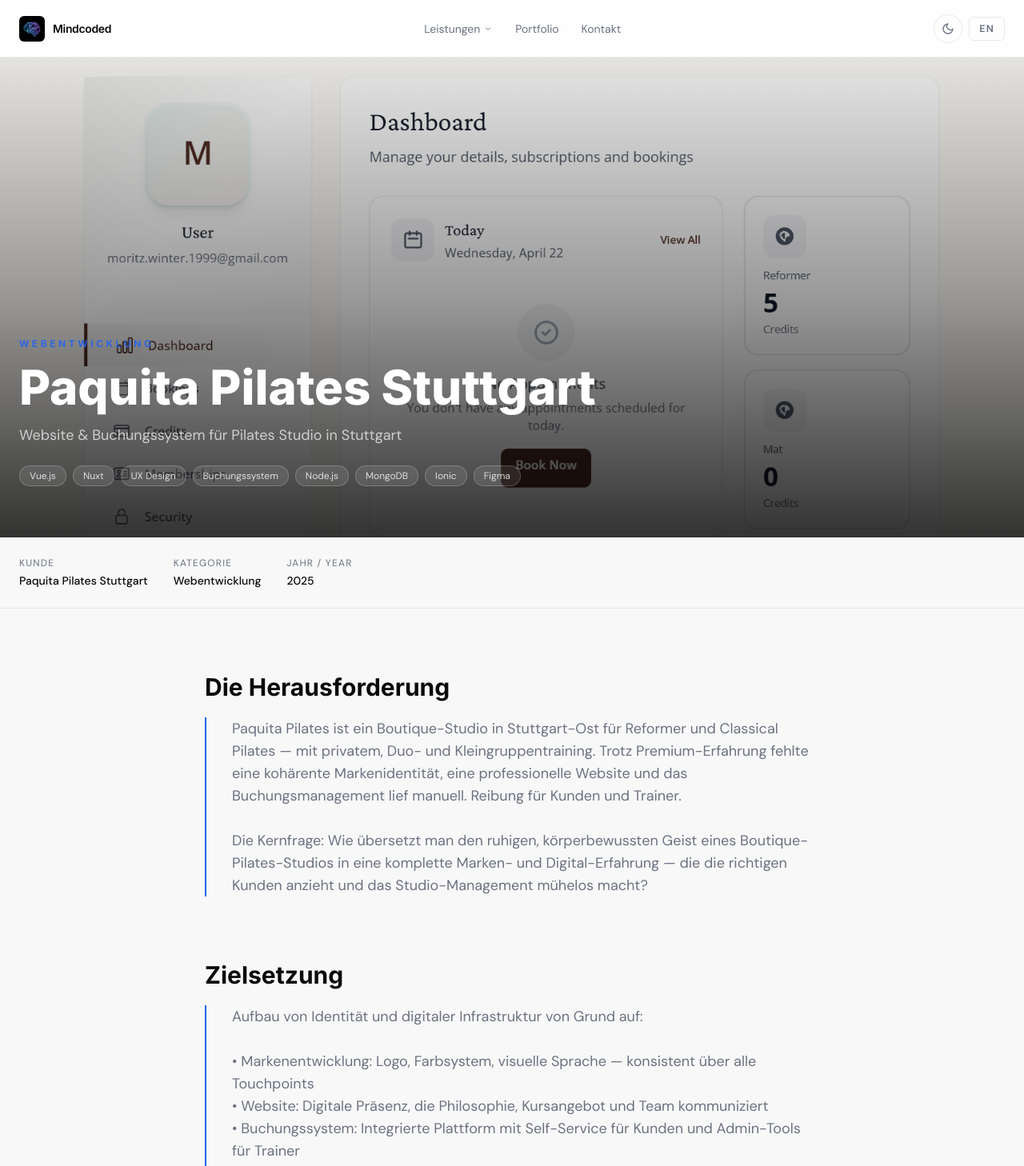
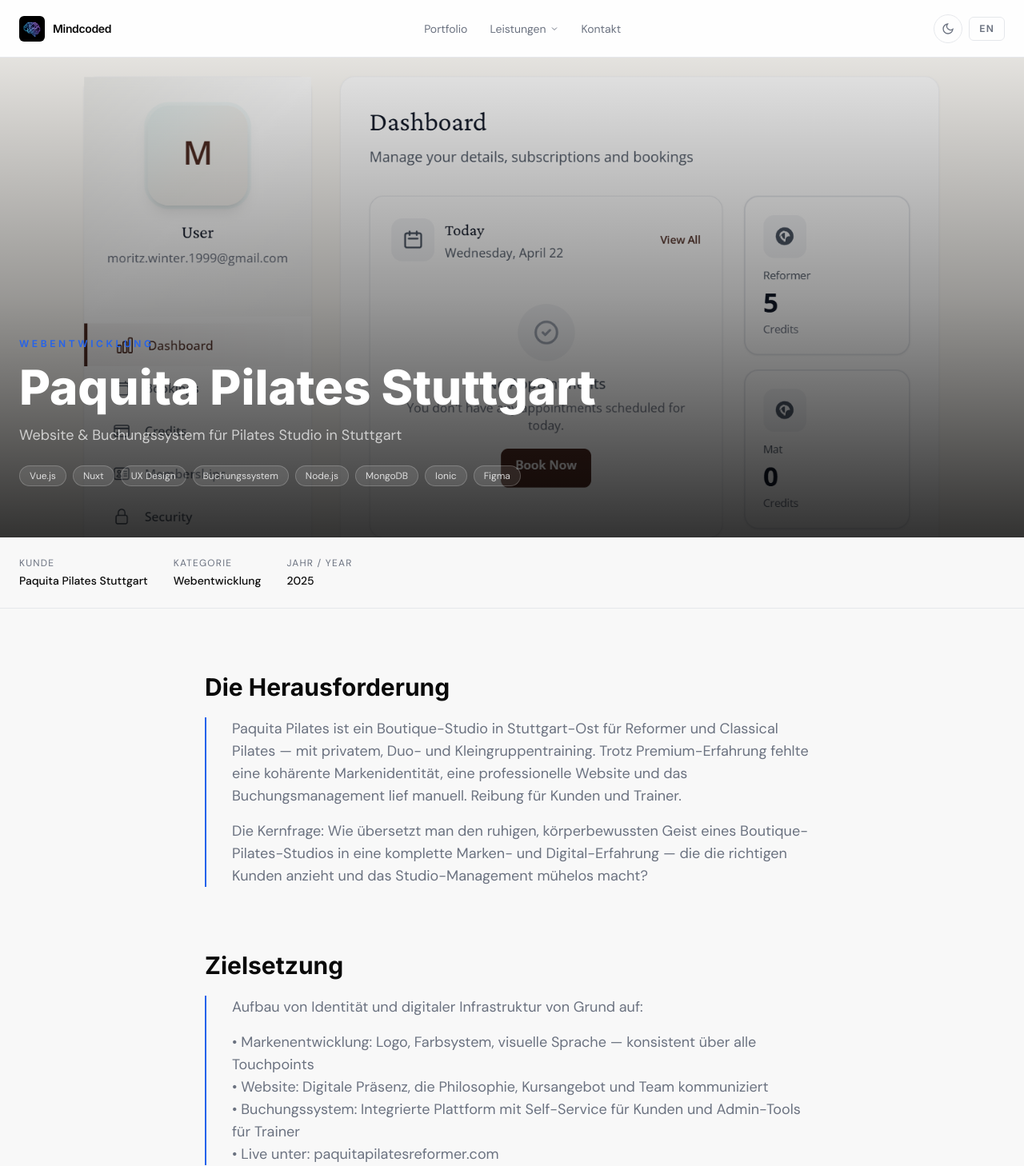
Before and after one commit to mofieler/mindcoded, a Nuxt app: page /projects/paquita-pilates in a window 1280 px wide. Shown: the top 1458 px of the page at 80% size. Built offline with nearby package versions, Linux system fonts and the light colour scheme.

Commit message:
color hex codes added

```diff
--- a/components/AppNav.vue
+++ b/components/AppNav.vue
@@ -11,10 +11,17 @@
 const localePath = useLocalePath()
 
 const navLinks = computed(() => [
+  { key: 'nav.portfolio', to: localePath('/') + '#projects' },
   { key: 'nav.solutions', to: localePath('/solutions') },
-  { key: 'nav.portfolio', to: localePath('/') + '#projects' },
   { key: 'nav.contact', to: localePath('/contact') },
 ])
+
+const linksBeforeSolutions = computed(() =>
+  navLinks.value.slice(0, navLinks.value.findIndex(l => l.key === 'nav.solutions'))
+)
+const linksAfterSolutions = computed(() =>
+  navLinks.value.slice(navLinks.value.findIndex(l => l.key === 'nav.solutions') + 1)
+)
 
 const otherLocale = computed(() =>
   locales.value.find((l) => l.code !== locale.value)
@@ -83,6 +90,17 @@
 
       <!-- Desktop Links -->
       <ul class="hidden md:flex items-center gap-1">
+        <!-- Links before Services -->
+        <li v-for="link in linksBeforeSolutions" :key="link.key">
+          <NuxtLink
+            :to="link.to"
+            class="px-3 py-1.5 rounded-md text-sm font-body text-fg-muted hover:text-fg hover:bg-muted transition-all"
+            active-class="text-fg bg-muted"
+          >
+            {{ t(link.key) }}
+          </NuxtLink>
+        </li>
+
         <!-- Services Dropdown -->
         <li
           class="relative"
@@ -166,8 +184,8 @@
           </Transition>
         </li>
 
-        <!-- Other Links -->
-        <li v-for="link in navLinks.filter(l => l.key !== 'nav.solutions')" :key="link.key">
+        <!-- Links after Services -->
+        <li v-for="link in linksAfterSolutions" :key="link.key">
           <NuxtLink
             :to="link.to"
             class="px-3 py-1.5 rounded-md text-sm font-body text-fg-muted hover:text-fg hover:bg-muted transition-all"
@@ -238,6 +256,17 @@
           v-if="mobileOpen"
           class="md:hidden border-t border-border bg-surface px-6 py-4 flex flex-col gap-1"
         >
+          <!-- Links before Services -->
+          <NuxtLink
+            v-for="link in linksBeforeSolutions"
+            :key="link.key"
+            :to="link.to"
+            class="py-2.5 text-sm font-body text-fg-muted hover:text-fg"
+            @click="mobileOpen = false"
+          >
+            {{ t(link.key) }}
+          </NuxtLink>
+
           <!-- Services Mobile Section -->
           <div class="py-2.5">
             <button
@@ -286,9 +315,9 @@
             </Transition>
           </div>
 
-          <!-- Other Links -->
+          <!-- Links after Services -->
           <NuxtLink
-            v-for="link in navLinks.filter(l => l.key !== 'nav.solutions')"
+            v-for="link in linksAfterSolutions"
             :key="link.key"
             :to="link.to"
             class="py-2.5 text-sm font-body text-fg-muted hover:text-fg"
--- a/composables/useProjects.ts
+++ b/composables/useProjects.ts
@@ -49,7 +49,7 @@
       },
       {
         heading: 'Design System',
-        body: 'Das visuelle System fängt die duale Natur ein: bodenständig und physisch auf der einen, achtsam und spirituell auf der anderen Seite.\n\nLogo: Ein zentrales Auge — Symbol für Bewusstsein und innere Vision — mit Flügeln und ornamentalem Detail, eingefasst in weiche Formen. Das Wortmarken-Motto "RETURN TO LIFE" (Joseph Pilates\' ursprünglicher Methoden-Name) rundet das zeitlose, zeitgemäße Emblem ab.\n\nTypografie:\n— Metanoia (Display): Eine kontrastreiche Editorial-Serif. Der Name bedeutet "transformierende Herzensänderung" — direkter Spiegel der Studio-Philosophie. Eleganz für Headlines.\n— Poppins (UI): Geometrische Sans-Serif für Bodytext und Interface-Elemente — modern und lesbar\n\nFarbpalette (7 Farben):\n— Olive Gold (#86703f): Erdige Tiefe, Akzent für Struktur\n— Warm Taupe (#937955): Neutrales Mittelton\n— Terracotta Copper (#b27d55): Wärmster Ton, Logo und Key Brand Moments\n— Cream White (#f0f1ed): Primärer Hintergrund — weich, atmend\n— Soft Teal (#97cbcc): Einziger kühler Ton — Klarheit und Ruhe, Highlight\n— Muted Rose Taupe (#968173): Ruhender Ton für sekundären Text\n— Warm Grey (#bbbbaf): Vielseitiges Neutral für Unterflächen\n— Das Ergebnis: eine Farbwelt, die das sensorische Studio-Erlebnis kommuniziert — natürliche Materialien, weiches Licht, Stille.',
+        body: 'Das visuelle System fängt die duale Natur ein: bodenständig und physisch auf der einen, achtsam und spirituell auf der anderen Seite.\n\nLogo: Ein zentrales Auge — Symbol für Bewusstsein und innere Vision — mit Flügeln und ornamentalem Detail, eingefasst in weiche Formen. Das Wortmarken-Motto "RETURN TO LIFE" (Joseph Pilates\' ursprünglicher Methoden-Name) rundet das zeitlose, zeitgemäße Emblem ab.\n\nTypografie:\n• Metanoia (Display): Eine kontrastreiche Editorial-Serif. Der Name bedeutet "transformierende Herzensänderung" — direkter Spiegel der Studio-Philosophie. Eleganz für Headlines.\n• Poppins (UI): Geometrische Sans-Serif für Bodytext und Interface-Elemente — modern und lesbar\n\nFarbpalette (7 Farben):\n• Olive Gold (#86703f): Erdige Tiefe, Akzent für Struktur\n• Warm Taupe (#937955): Neutrales Mittelton\n• Terracotta Copper (#b27d55): Wärmster Ton, Logo und Key Brand Moments\n• Cream White (#f0f1ed): Primärer Hintergrund — weich, atmend\n• Soft Teal (#97cbcc): Einziger kühler Ton — Klarheit und Ruhe, Highlight\n• Muted Rose Taupe (#968173): Ruhender Ton für sekundären Text\n• Warm Grey (#bbbbaf): Vielseitiges Neutral für Unterflächen\n\nDas Ergebnis: eine Farbwelt, die das sensorische Studio-Erlebnis kommuniziert — natürliche Materialien, weiches Licht, Stille.',
       },
       {
         heading: 'Technologie & Umsetzung',
--- a/nuxt.config.ts
+++ b/nuxt.config.ts
@@ -75,7 +75,7 @@
         },
         {
           rel: 'stylesheet',
-          href: 'https://fonts.googleapis.com/css2?family=Inter:wght@400;500;600;700;800&family=DM+Sans:ital,opsz,wght@0,9..40,300;0,9..40,400;0,9..40,500;1,9..40,300&display=swap',
+          href: 'https://fonts.googleapis.com/css2?family=Inter:wght@400;500;600;700;800&family=DM+Sans:ital,opsz,wght@0,9..40,300;0,9..40,400;0,9..40,500;1,9..40,300&family=Cormorant+Garamond:ital,wght@0,400;0,500;0,600;1,400&family=Poppins:wght@300;400;500;600&display=swap',
         },
         {
           rel: 'icon',
--- a/pages/projects/[slug].vue
+++ b/pages/projects/[slug].vue
@@ -185,9 +185,22 @@
         <div class="border-l-2 border-accent pl-8">
           <!-- Text Section -->
           <template v-if="parseSectionBody(section.body).type === 'text'">
-            <p class="font-body text-fg-muted leading-relaxed text-base sm:text-lg whitespace-pre-line">
-              {{ parseSectionBody(section.body).text }}
-            </p>
+            <div class="font-body text-fg-muted leading-relaxed text-base sm:text-lg">
+              <template v-for="(line, li) in parseSectionBody(section.body).text.split('\n')" :key="li">
+                <div
+                  v-if="line.match(/\(#([0-9a-fA-F]{3,8})\)/)"
+                  class="flex items-center gap-3 py-0.5"
+                >
+                  <span
+                    class="inline-block w-4 h-4 rounded-md shrink-0 border border-border"
+                    :style="{ backgroundColor: '#' + (line.match(/\(#([0-9a-fA-F]{3,8})\)/) || [])[1] }"
+                  />
+                  <span>{{ line }}</span>
+                </div>
+                <p v-else-if="line.trim()">{{ line }}</p>
+                <div v-else class="h-4" />
+              </template>
+            </div>
           </template>
 
           <!-- Single Centered Image Section -->
```
